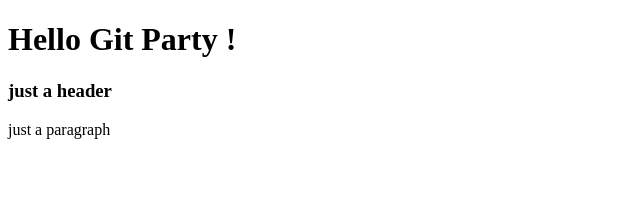
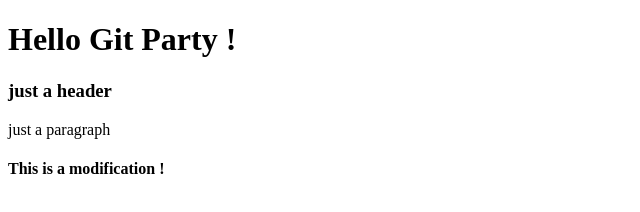
Before and after one commit to marwen2pac/gitworkshop, a plain HTML site: page index.html in a window 1280 px wide. Shown: the whole page, without its empty margins (0-640 px from the left). Drawn offline with Linux system fonts and the light colour scheme.

Commit message:
modification test

```diff
--- a/index.html
+++ b/index.html
@@ -15,4 +15,6 @@
     <h3> just a header </h3>
     <p>just a paragraph</p>
 
+    <h4>This is a modification !</h4>
+
 </body>
```
